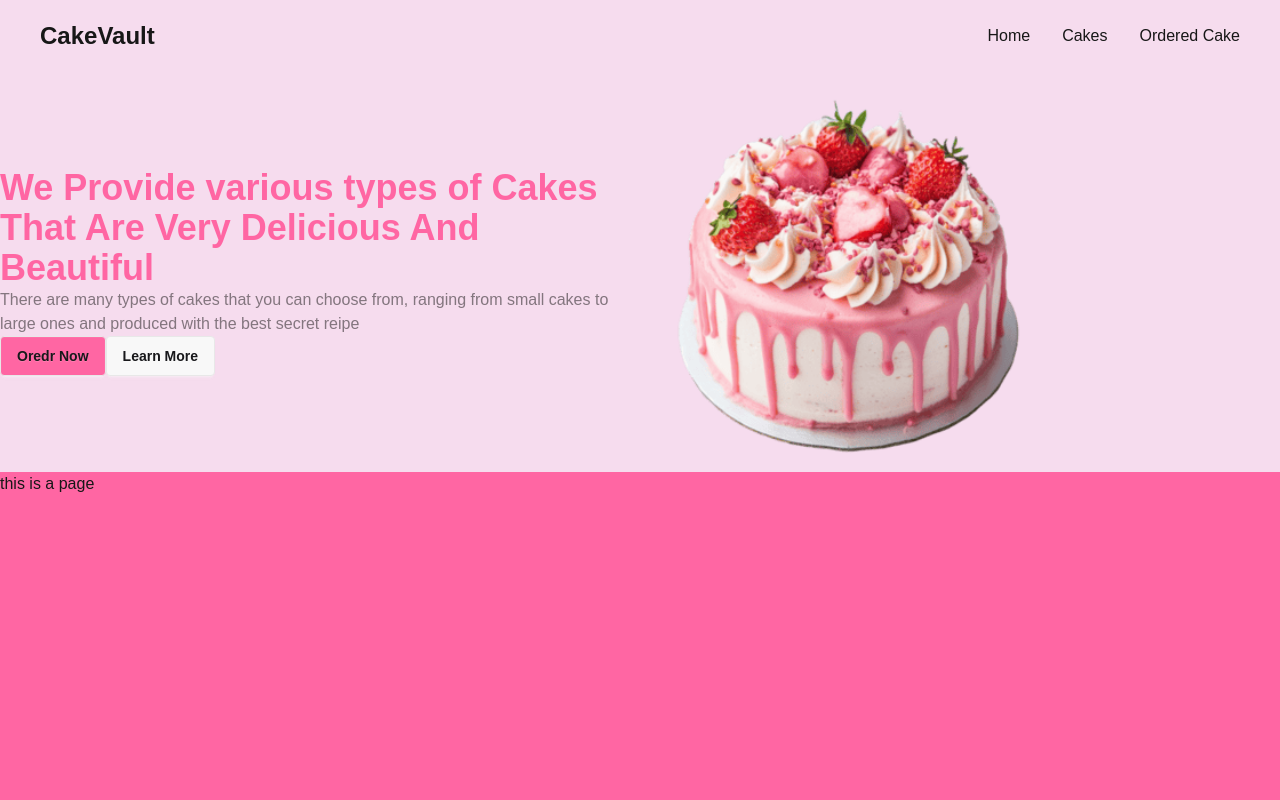
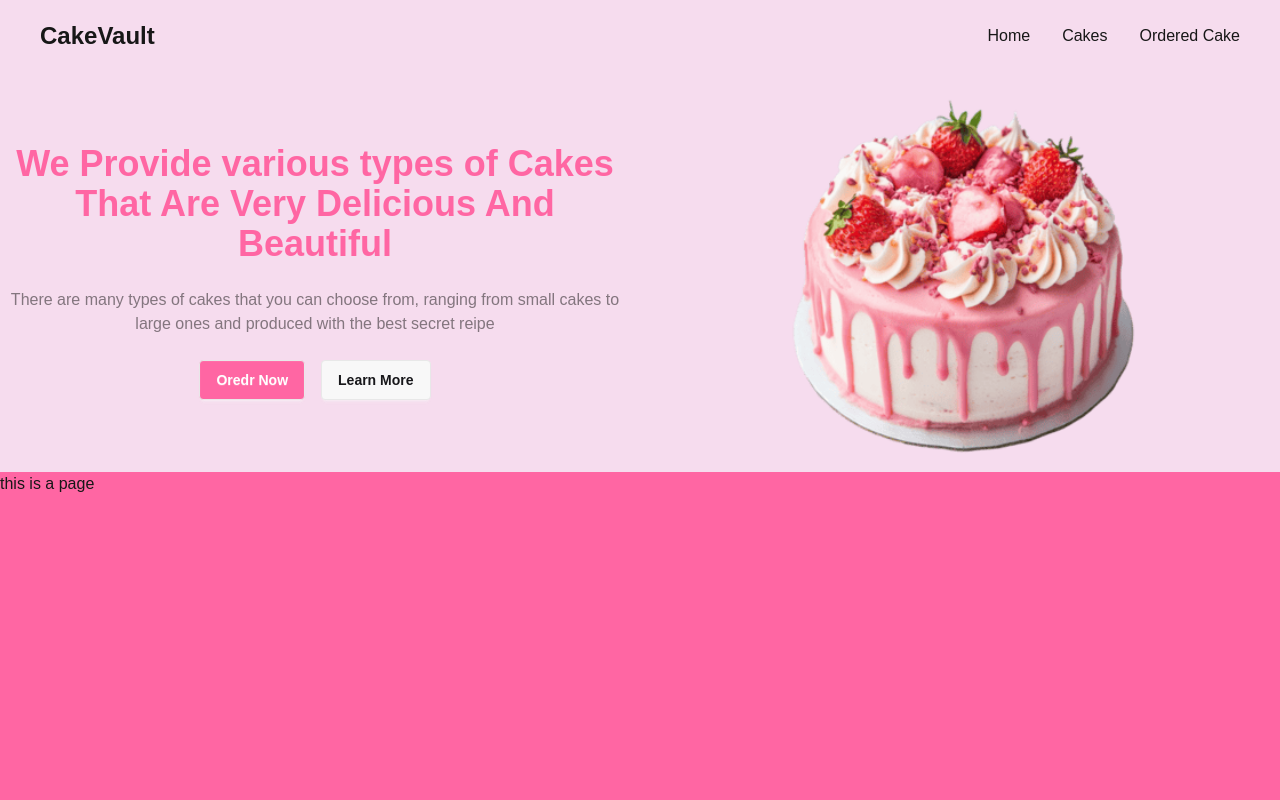
Before and after one commit to surayaafroze/Cake_Vault, a Next.js app: page / in a window 1280 px wide. Shown: the top 800 px of the page. Built offline with nearby package versions, Linux system fonts and the light colour scheme.

Commit message:
Design and implement a banner section

```diff
--- a/src/component/banner/Banner.jsx
+++ b/src/component/banner/Banner.jsx
@@ -3,18 +3,20 @@ import React from 'react';
 import myCake from '@/assets/image.png'
 const Banner = () => {
   return (
-    <div className='bg-[#f6dcee]'>
-  <div className='grid grid-cols-2 gap-5 justify-center items-center'>
-    <div>
-      <h1 className='text-4xl font-bold text-[#ff66a3]'>We Provide various
+    <div className='bg-[#f6dcee] '>
+  <div className='grid grid-cols-2 gap-5 justify-between items-center max-w-7xl mx-auto '>
+    <div className='space-y-6'>
+      <h1 className='text-4xl font-bold text-[#ff66a3] text-center'>We Provide various
     types of Cakes That Are Very Delicious And Beautiful</h1>
 
-    <p className='text-[#11101080]'>There are many types of cakes that you can choose from, ranging from small cakes to large ones and produced with the best secret reipe</p>
+    <p className='text-[#11101080] text-center'>There are many types of cakes that you can choose from, ranging from small cakes to large ones and produced with the best secret reipe</p>
 
-    <button className='btn bg-[#ff66a3]'>Oredr Now</button>
+   <div className='flex justify-center items-center gap-4'>
+     <button className='btn bg-[#ff66a3] text-white font-bold rounded'>Oredr Now</button>
     <button className='btn'>Learn More</button>
+   </div>
     </div>
-    <div>
+    <div className='flex justify-center items-center'>
       <Image
       src={myCake}
       alt='Cake'
```
